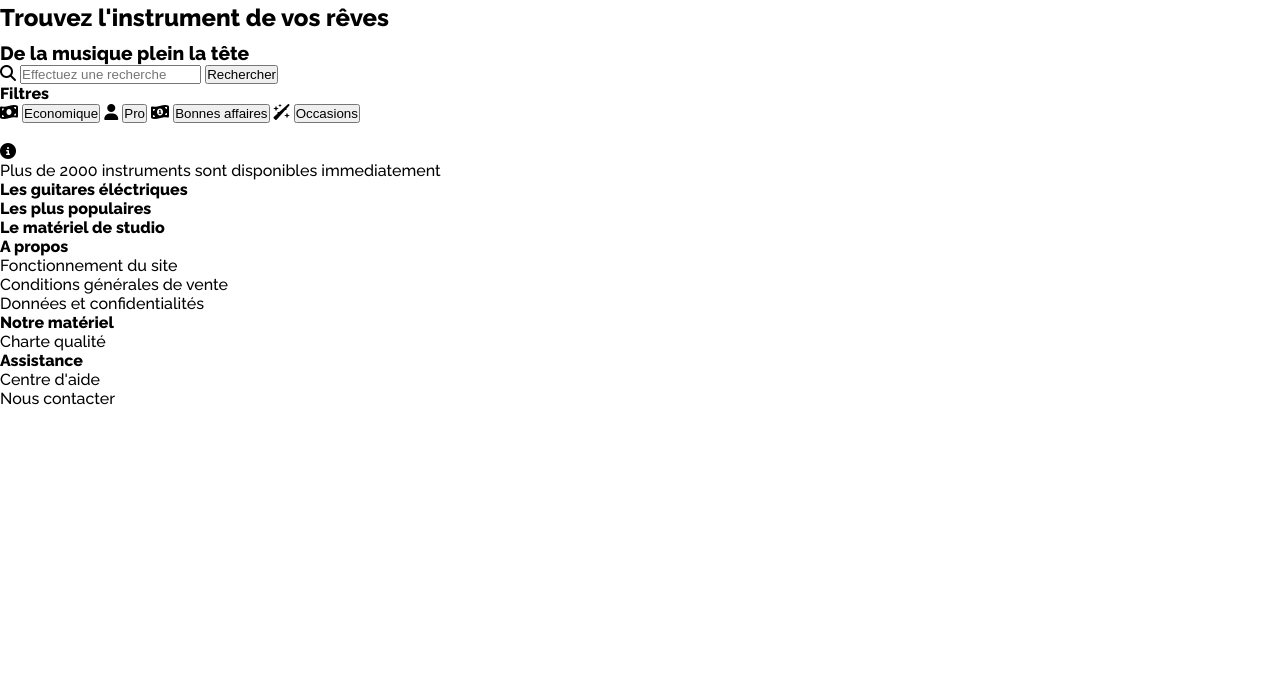
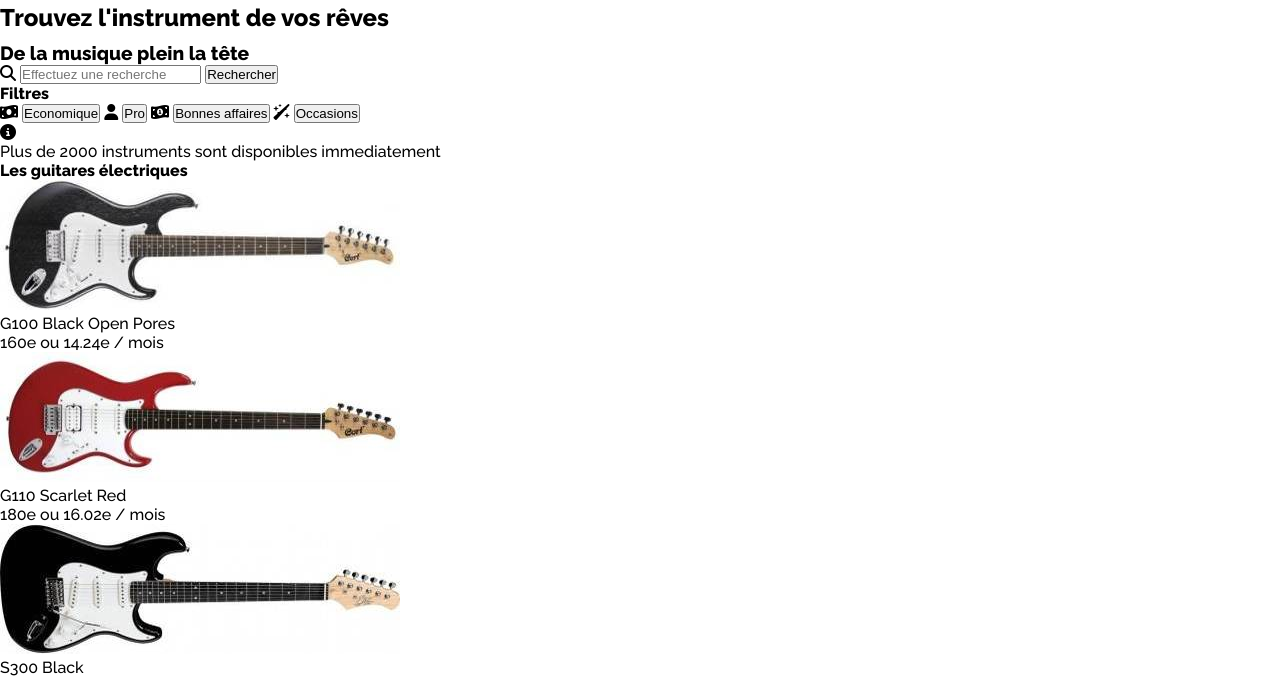
Before and after one commit to landolsijasser/projet-Jasser-aurelie, a website: page front/index.html in a window 1280 px wide. Shown: the part 122-800 px from the top of the page. Drawn offline with Linux system fonts and the light colour scheme.

Commit message:
code Javascript ok

```diff
--- a/front/assets/js/index.js
+++ b/front/assets/js/index.js
@@ -1,13 +1,23 @@
+//Variables globales
+const guitars = document.getElementById('guitare');
+const popular = document.getElementById('populaire');
+const studio = document.getElementById('matériel');
+
 /*
-Utilisez l'API Fetch pour collecter les données dans le backend.
-Les fichiers à récupérer sont :
-../back/guitars.json
-../back/populars.json
-../back/studio.json
-Les images à insérer sont dans le répertoire ../back/images/,
-vous trouverez leurs noms et descriptions dans les JSON téléchargés.
+* Create element htmtl to integrate a property of the poduct
+* @ param {elementId}  String that specifies the ID value.
+* @ param {${object}} js Property in référence of the object JSON
 */
-/* Exemple de code d'utilisation de fetch :
+function addProperty(elementHtml,jsProperty){
+  const name = document.createElement("p");
+  const nameGuit = document.createTextNode(jsProperty);
+  name.appendChild(nameGuit);
+  elementHtml.appendChild(name);
+}
+
+/*
+* Get and integrate in the front all the guitares with image, name and price
+*
 */
 fetch("../back/guitars.json")
   .then(function (res) {
@@ -15,14 +25,65 @@
       return res.json();
     }
   })
-  .then(data => {
-    // Utilisation des données dé-jsonifiées dans l'objet data
-    console.table(data);
-    // Regardez la structure du json, comprenez son contenu, intégrez-le
-    // dans votre HTML.
+  .then(function(jsImages) {
+    for (let jsImage of jsImages) {
+      guitars.innerHTML += `<img src="../back/images/${jsImage.imageUrl}">`;
+      const jsNameGuitar = `${jsImage.name}`;
+      const jsPriceGuitar = `${jsImage.price}`+ "e ou " + `${jsImage.monthly}` + "e / mois";
+      addProperty(guitars,jsNameGuitar);
+      addProperty(guitars,jsPriceGuitar);
+    }
   })
   .catch(function(error) {
     // Gestion des erreurs
     console.error("Something goes wrong!");
     console.error(error);
   });
+
+/*
+* Get and integrate in the front all the popular guitares with image, name and price
+*
+*/
+  fetch("../back/populars.json")
+  .then(function (res) {
+    if (res.ok) {
+      return res.json();
+    }
+  })
+  .then(function(jsPopulars) {
+    for (let jsPopular of jsPopulars) {
+      const jsNamePop = `${jsPopular.name}`;
+      const jsPricePop = `${jsPopular.price}`+ "e ou " + `${jsPopular.monthly}` + "e / mois";
+      popular.innerHTML += `<img src="../back/images/${jsPopular.imageUrl}">`;
+      addProperty(popular,jsNamePop);
+      addProperty(popular,jsPricePop);
+    }
+  })
+  .catch(function(error) {
+    // Gestion des erreurs
+    console.error("Something goes wrong!");
+    console.error(error);
+  });
+
+  /*
+  * get and integrate in the front all the popular guitares with image, name and price
+  *
+  */
+  fetch("../back/studio.json")
+  .then(function (res) {
+    if (res.ok) {
+      return res.json();
+    }
+  })
+  .then(function(jsStudios) {
+    for (let jsStudio of jsStudios) {
+      const nameMateriel = `${jsStudio.title}`;
+      studio.innerHTML += `<img src="../back/images/${jsStudio.imageUrl}">`;
+      addProperty(studio,nameMateriel);
+    }
+  })
+  .catch(function(error) {
+    // Gestion des erreurs
+    console.error("Something goes wrong!");
+    console.error(error);
+  });
--- a/front/index.html
+++ b/front/index.html
@@ -6,9 +6,8 @@
     <meta name="viewport" content="width=device-width, initial-scale=1.0">
     <title>project_web</title>
     <link rel="stylesheet" href="./assets/css/style.css">
+</head>
 
-
-</head>
 <body>
     <header>
         <img src="./assets/images/logo/logo.png" alt="">
@@ -18,8 +17,6 @@
                 <li>Studio</li>
             </ul>
         </nav>
-
-
     </header>
     <main>
         <section id="Recherche">
@@ -41,27 +38,24 @@
                 <i class="fa-solid fa-wand-sparkles"></i>
                 <button>Occasions</button>
             </div>
-            <br>
             <div>
                 <i class="fa-solid fa-circle-info"></i>
                 <p>Plus de 2000 instruments sont disponibles immediatement</p>
             </div>
+        </section>
+        <div id="électrique">
+            <section id="guitare">
+                <h3>Les guitares électriques</h3>
+            </section>
 
-
-        </section>
-        <section>
-            <h3>Les guitares éléctriques</h3>
-        </section>
-        <section>
+            <section id="populaire">
                 <h3>Les plus populaires</h3>
             </section>
-        <section>
+        </div>
+        <section id="matériel">
             <h3>Le matériel de studio</h3>
         </section>
-
-
     </main>
-
     <Footer>
         <div>
             <h3>A propos</h3>
@@ -80,5 +74,6 @@
         </div>
     </Footer>
 <script src="https://kit.fontawesome.com/1090e0aa9a.js" crossorigin="anonymous"></script>
+<script src="./assets/js/index.js"></script>
 </body>
 </html>
```
Lines whose indentation alone changed are shown as unchanged.
